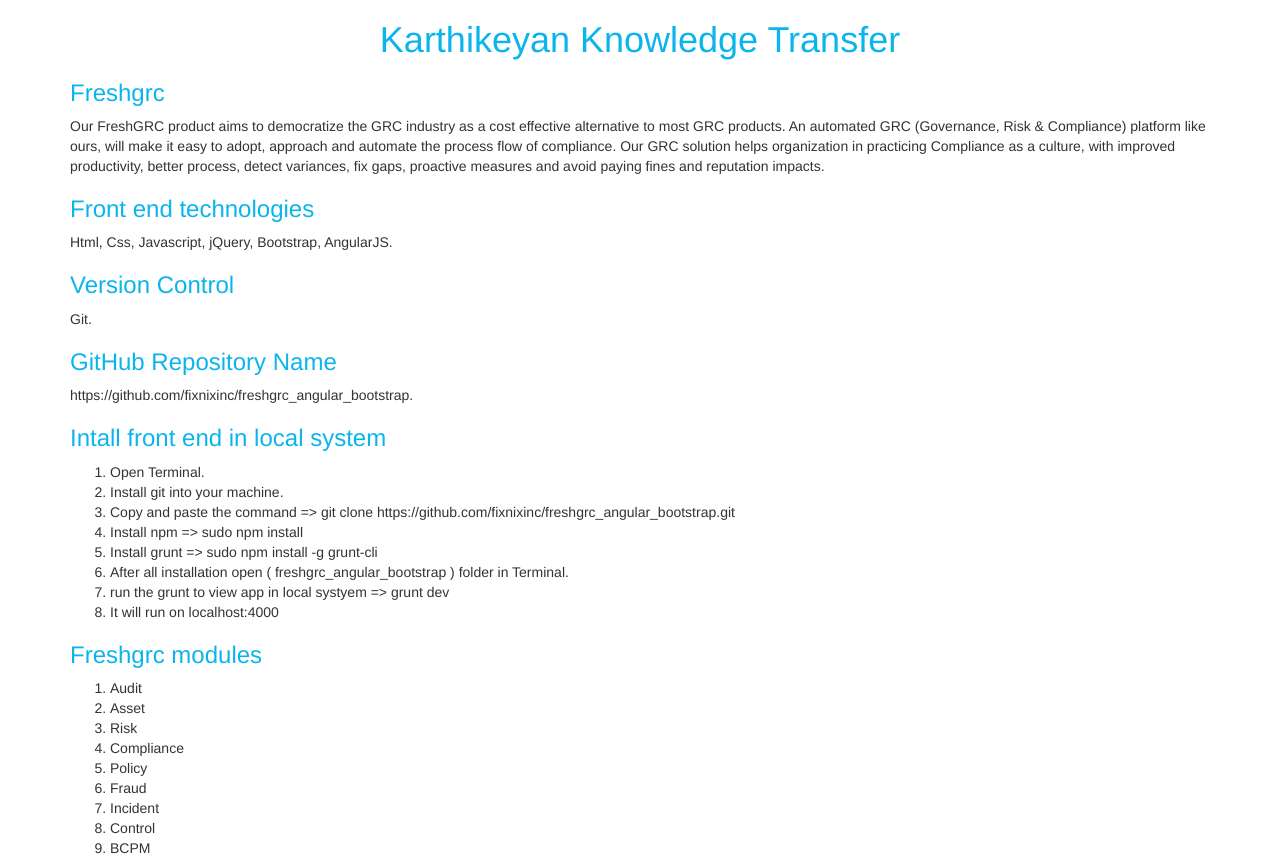
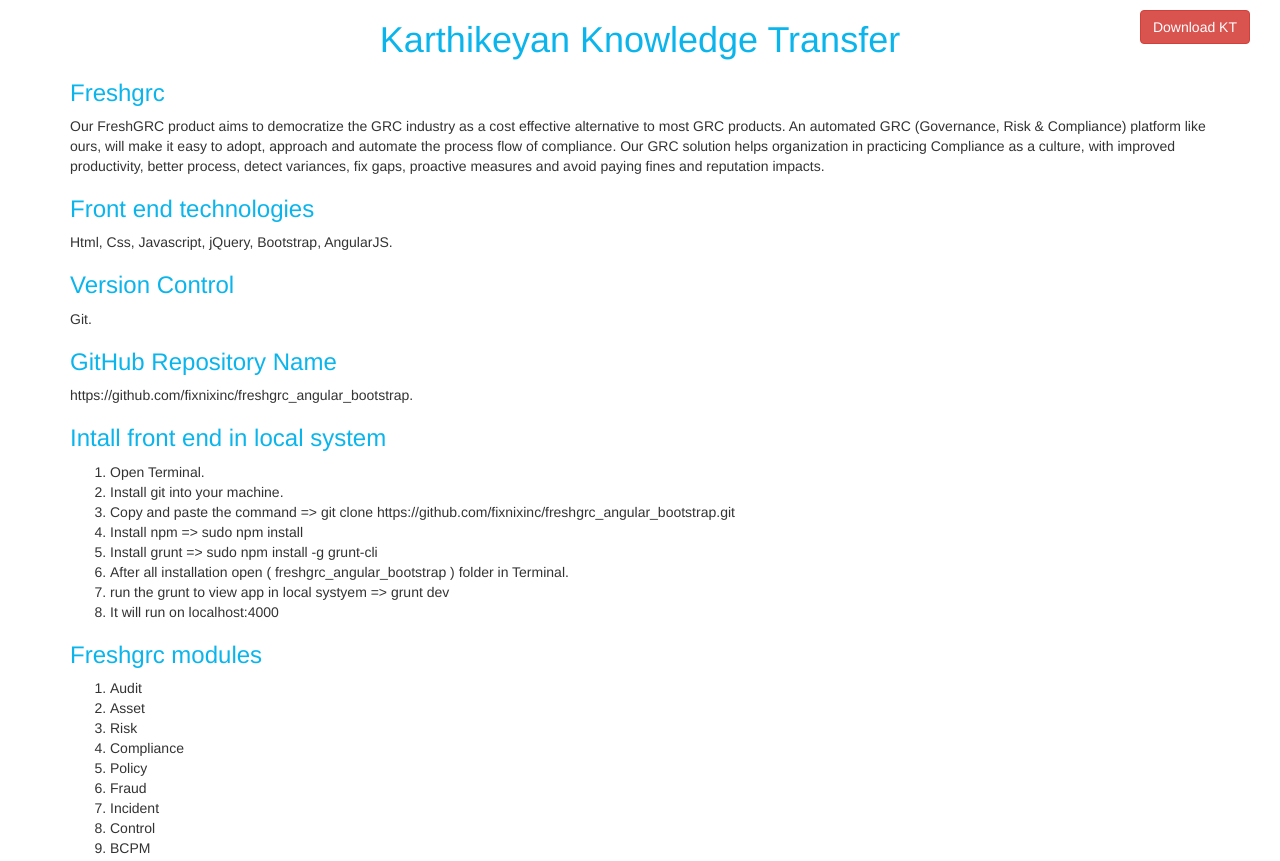
Before and after one commit to karthikeyankkn/fixnix_ktdocumentaiton, a plain HTML site: page index.html in a window 1280 px wide. Shown: the top 861 px of the page. Drawn offline with nearby package versions, Linux system fonts and the light colour scheme.

Commit message:
added download button

```diff
--- a/css/style.css
+++ b/css/style.css
@@ -1,3 +1,8 @@
 h3, h1{
 	color: #0bb5ec;
 }
+.pdf{
+	position: fixed;
+    top: 10px;
+    right: 30px;
+}
--- a/index.html
+++ b/index.html
@@ -288,3 +288,6 @@
   </div>
 
 <div>
+<a href="kt.pdf" class="btn btn-danger pdf" download>Download KT</a>
+</body>
+</html>
```
Also changed, not shown: 1 other file.
